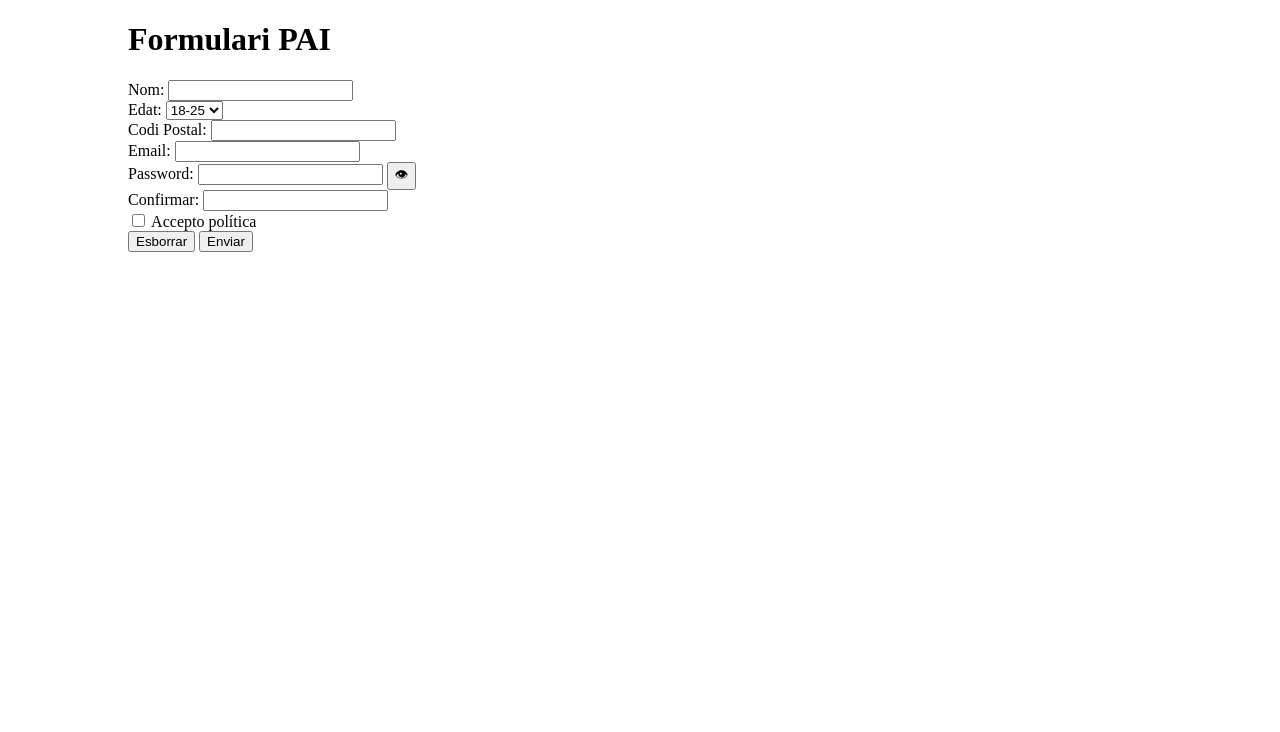
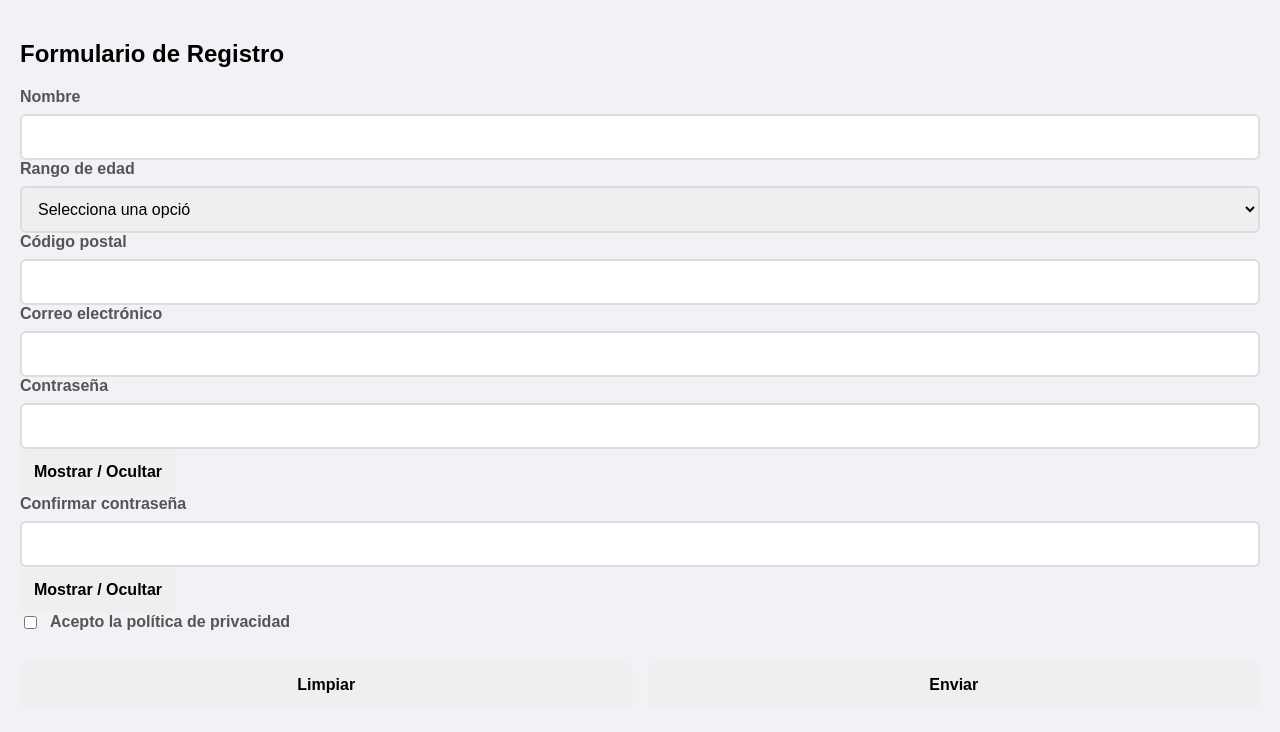
Before and after one commit to sulemansaleem-19/Projecte-Final-, a plain HTML site: page Primer-Exercici/index.html in a window 1280 px wide. Drawn offline with Linux system fonts and the light colour scheme; files that its build step writes are made by us from their sources.

Commit message:
Update index.html

```diff
--- a/Primer-Exercici/index.html
+++ b/Primer-Exercici/index.html
@@ -1,23 +1,59 @@
 <!DOCTYPE html>
-<html lang="ca">
-<head><meta charset="UTF-8"><title>PAI Projecte</title><link rel="stylesheet" href="style.css"></head>
+<html lang="es">
+<head>
+    <meta charset="UTF-8">
+    <title>Formulario con Validación</title>
+    <link rel="stylesheet" href="styles.css">
+</head>
 <body>
-<div class="container">
-    <h1>Formulari PAI</h1>
-    <form id="form">
-        <label>Nom: <input type="text" id="nom"></label><br>
-        <label>Edat: <select id="edat"><option value="">--</option><option selected>18-25</option><option>26-40</option><option>41-55</option><option>56-65</option><option>65+</option></select></label><br>
-        <label>Codi Postal: <input type="text" id="cp" maxlength="5"></label><br>
-        <label>Email: <input type="text" id="email"></label><br>
-        <label>Password: <input type="password" id="pass"></label>
-        <button type="button" onclick="mostrarPass()">👁</button><br>
-        <label>Confirmar: <input type="password" id="pass2"></label><br>
-        <label><input type="checkbox" id="privacy"> Accepto política</label><br>
-        <button type="button" onclick="borrar()">Esborrar</button>
-        <button type="button" onclick="enviar()">Enviar</button>
-    </form>
-    <div id="result"></div>
-</div>
+
+<h2>Formulario de Registro</h2>
+
+<form id="registerForm">
+
+    <label>Nombre</label>
+    <input type="text" id="name" required>
+
+    <label>Rango de edad</label>
+    <select id="age">
+        <option value="">Selecciona una opció</option>
+        <option value="18-25">18-25</option>
+        <option value="26-35">26-35</option>
+        <option value="36+">36+</option>
+    </select>
+
+    <label>Código postal</label>
+    <input type="text" id="zip">
+
+    <label>Correo electrónico</label>
+    <input type="email" id="email">
+
+    <label>Contraseña</label>
+    <input type="password" id="password">
+    <button type="button" onclick="togglePassword('password')">
+        Mostrar / Ocultar
+    </button>
+
+    <label>Confirmar contraseña</label>
+    <input type="password" id="confirmPassword">
+    <button type="button" onclick="togglePassword('confirmPassword')">
+        Mostrar / Ocultar
+    </button>
+
+    <label class="checkbox">
+        <input type="checkbox" id="privacy">
+        Acepto la política de privacidad
+    </label>
+
+    <div class="buttons">
+        <button type="reset">Limpiar</button>
+        <button type="submit">Enviar</button>
+    </div>
+
+    <p id="message"></p>
+
+</form>
+
 <script src="script.js"></script>
 </body>
 </html>
```
